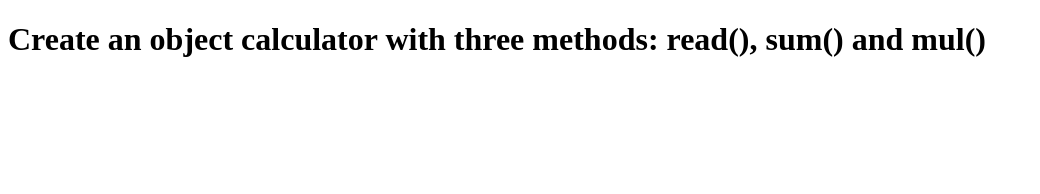
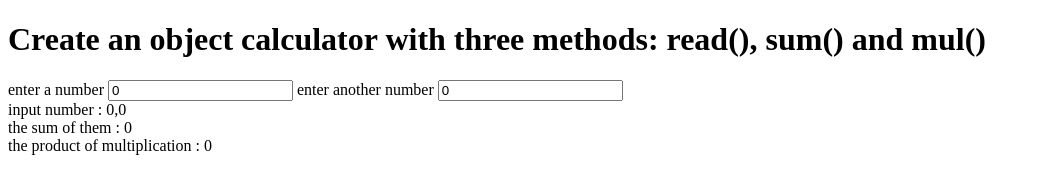
Before and after one commit to yu-tzi/pure-javascript-practice, a plain HTML site: page index.html in a window 1280 px wide. Shown: the whole page, without its empty margins (0-1040 px from the left). Drawn offline with Linux system fonts and the light colour scheme.

Commit message:
feat[index]: OOP pratice

```diff
--- a/index.html
+++ b/index.html
@@ -5,10 +5,40 @@
 </head>
 <body>
     <h1>Create an object calculator with three methods: read(), sum() and mul()</h1>
+    <div>
+        <label for="input_a">enter a number</label>
+        <input type="number" value=0 name="input_a" id="input_a" onchange="updateNumber('a')">
+        <label for="input_b">enter another number</label>
+        <input type="number" value=0 name="input_b" id="input_b" onchange="updateNumber('b')">
+    </div>
+    <div id="input_number">input number : </div>
+    <div id="sum">the sum of them : </div>
+    <div id="multiply">the product of multiplication : </div>
     <script>
-
-        // ...Your code...
-
+        let calculator = {
+            value_a: 0,
+            value_b: 0,
+            read(){
+                document.querySelector("#input_number").innerHTML = `input number : ${this.value_a || 0},${this.value_b || 0}`
+            },
+            sum(){
+                const sumValue = +this.value_a + +this.value_b
+                document.querySelector("#sum").innerHTML = `the sum of them : ${sumValue || 0}`
+            },
+            mul(){
+                const mulValue = +this.value_a * +this.value_b
+                document.querySelector("#multiply").innerHTML = `the product of multiplication : ${mulValue || 0}`
+            }
+        };
+        function updateNumber(position){
+            calculator[`value_${position}`] = document.querySelector(`#input_${position}`).value;
+            calculator.read()
+            calculator.sum()
+            calculator.mul()
+        }
+        calculator.read()
+        calculator.sum()
+        calculator.mul()
     </script>
 </body>
 </html>
```
